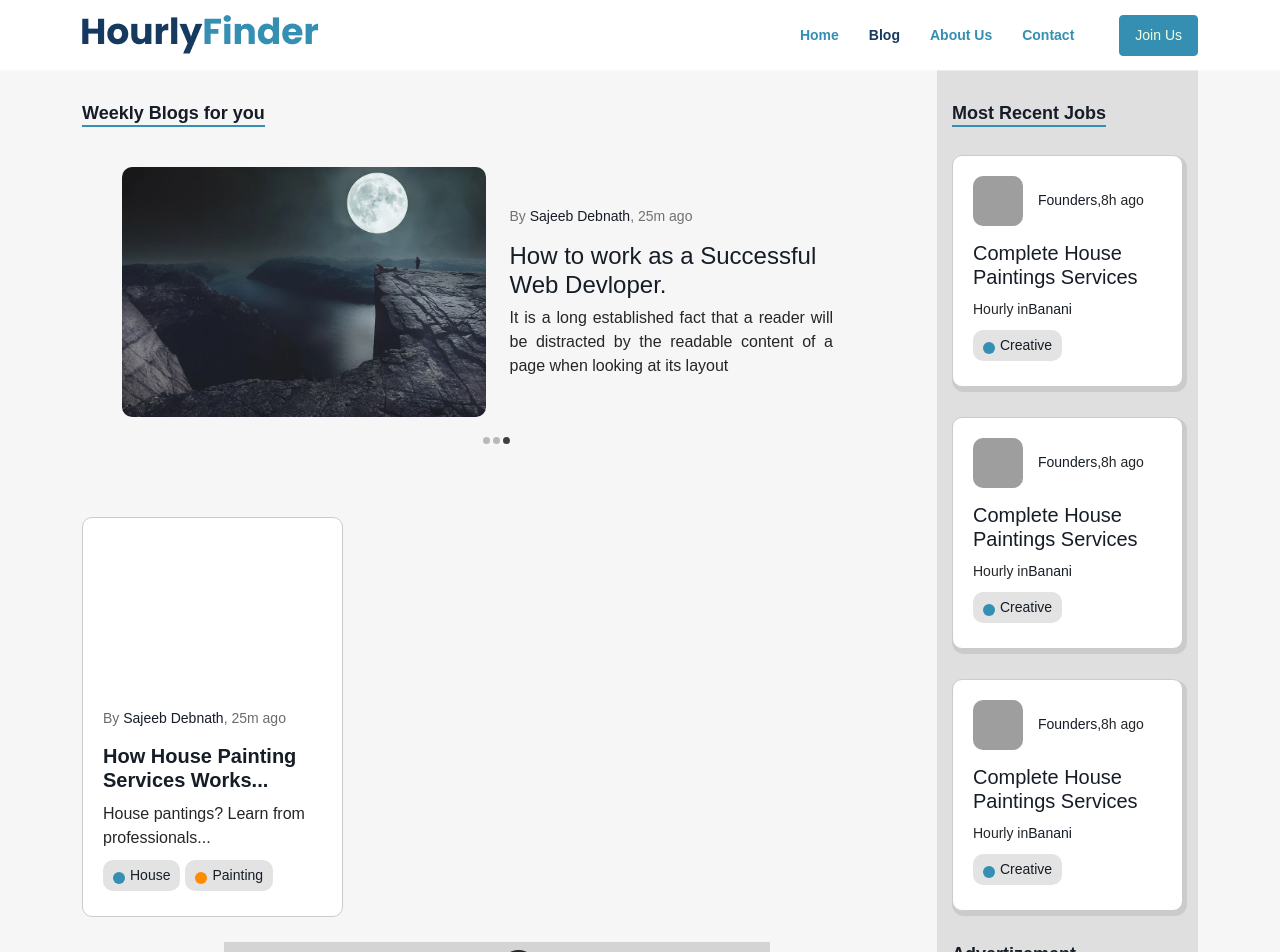
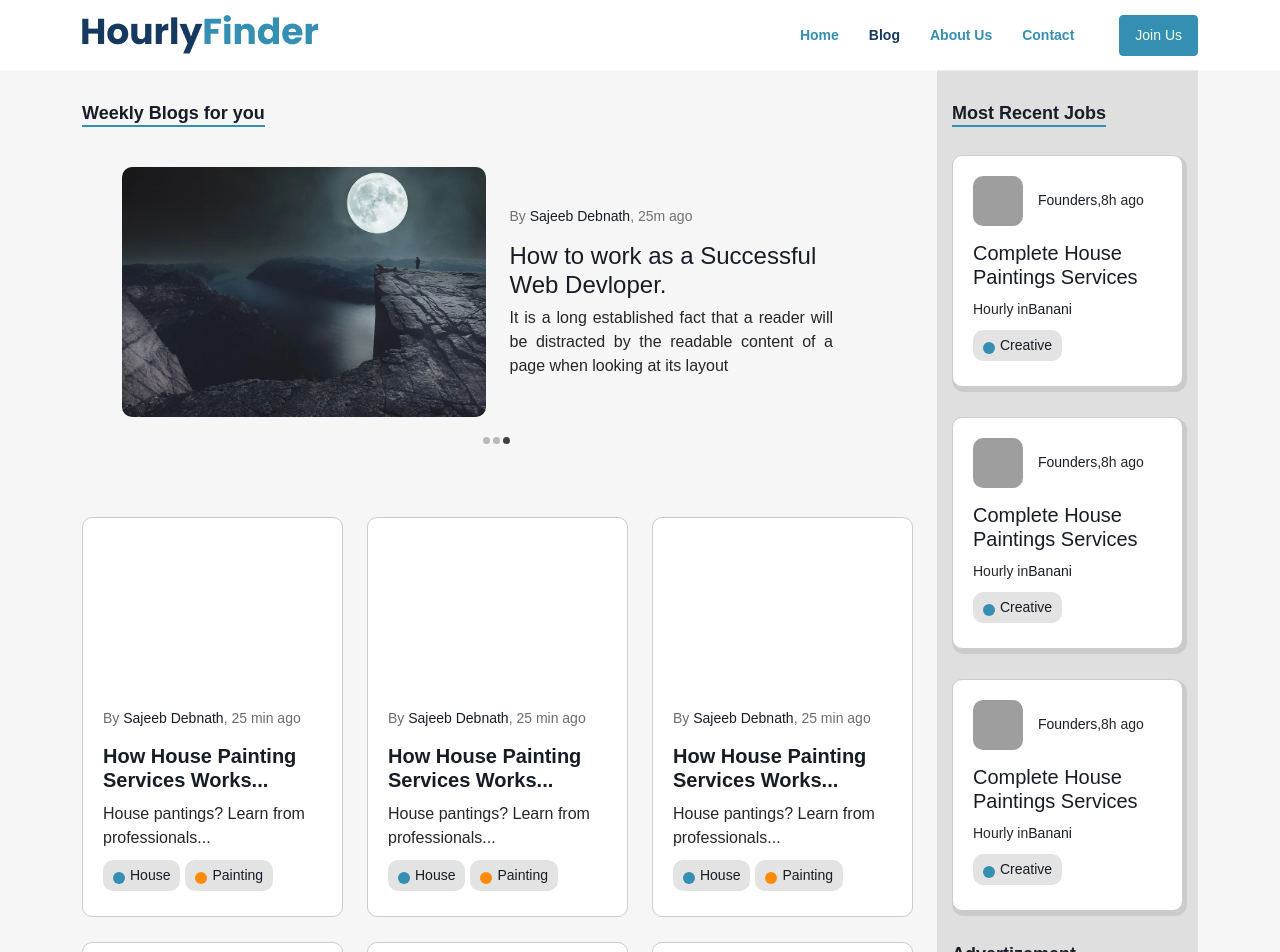
Before and after one commit to Rashed360/hourly-finder, a React (Create React App) app: page /blogs in a window 1280 px wide. Shown: the top 952 px of the page. Built offline with nearby package versions, Linux system fonts and the light colour scheme; grey boxes are pictures that could not be loaded.

Commit message:
Fix Boostrap Class on BlogBlock and dynamic all blog card in blog page

```diff
--- a/src/components/blogs/Blogs.js
+++ b/src/components/blogs/Blogs.js
@@ -1,5 +1,5 @@
 import { Link } from 'react-router-dom'
-import BlogSlider from './blogSliderSection/BlogSlider'
+import AllBlog from './allBlogSection/AllBlog'
 
 const Blogs = () => {
 	return (
@@ -8,81 +8,9 @@ const Blogs = () => {
 			<div className='all-blog-area mt-70'>
 				<div className='container'>
 					<div className='row'>
-						<div className='col-lg-9'>
-							<div className='blog-contents'>
-								<div className='row mb-40'>
-									<div className='col-lg-12'>
-										<div className='section-title'>
-											<h3>Weekly Blogs for you</h3>
-										</div>
-									</div>
-								</div>
-
-								{/* Blog Slider Start  */}
-								<BlogSlider></BlogSlider>
-								{/* Blog Slider Start  */}
-
-								<div className='row mt-70 '>
-									<div className='col-lg-4'>
-										<div className='blog-item'>
-											<div className='blog-bg'></div>
-											<div className='blog-content'>
-												<div className='blog-author-time'>
-													<p>
-														By{' '}
-														<span className='author'>
-															<Link to=''>Sajeeb Debnath</Link>
-														</span>
-														, <span>25m ago</span>
-													</p>
-												</div>
-												<div className='blog-text'>
-													<h3>
-														<Link to=''>How House Painting Services Works...</Link>
-													</h3>
-													<p>House pantings? Learn from professionals...</p>
-												</div>
-												<div className='blog-keyword'>
-													<Link to='' className='blog-tag'>
-														<div className='house'></div> House
-													</Link>
-													<Link to='' className='blog-tag'>
-														<div className='painting'></div> Painting
-													</Link>
-												</div>
-											</div>
-										</div>
-									</div>
-								</div>
-								<div className='row'>
-									<div className='col-lg-8 offset-lg-2'>
-										<div className='pagination-wrapper'>
-											<Link to='' className='page'>
-												{' '}
-												<span
-													className='iconify'
-													data-icon='codicon:arrow-left'
-												></span>{' '}
-												Prev
-											</Link>
-											<Link to=''>1</Link>
-											<Link to=''>2</Link>
-											<Link to='' className='active'>
-												3
-											</Link>
-											<Link to=''>4</Link>
-											<Link to='' className='page next'>
-												Next{' '}
-												<span
-													className='iconify'
-													data-icon='codicon:arrow-right'
-												></span>
-											</Link>
-										</div>
-									</div>
-								</div>
-							</div>
-						</div>
+					{/* <!-- ====================All Blog Start ==================== --> */}
+						<AllBlog></AllBlog>
+					{/* <!-- ===================All Blog End ==================== --> */}
 						<div className='col-lg-3'>
 							<div className='side-bar-right'>
 								<div className='section-title mb-30'>
--- /dev/null
+++ b/src/components/blogs/allBlogSection/AllBlog.js
@@ -0,0 +1,175 @@
+import React from 'react';
+import { Link } from 'react-router-dom';
+import BlogSlider from "../blogSliderSection/BlogSlider"
+import BlogBlock from '../../commonComponents/commonBlock/blogBlock/BlogBlock';
+
+const AllBlog = () => {
+
+    const blogContents = [
+        {
+            author : "Sajeeb Debnath",
+            author_id : "1",
+            title : "How House Painting Services Works...",
+            description : "House pantings? Learn from professionals...",
+            time :"25 min ago",
+            tags : [
+                {
+                    name : "House",
+                    color : "house"
+                },
+                {
+                    name : "Painting",
+                    color : "painting"
+                },
+
+            ]
+        },
+        {
+            author : "Sajeeb Debnath",
+            author_id : "2",
+            title : "How House Painting Services Works...",
+            description : "House pantings? Learn from professionals...",
+            time :"25 min ago",
+            tags : [
+                {
+                    name : "House",
+                    color : "house"
+                },
+                {
+                    name : "Painting",
+                    color : "painting"
+                }
+            ]
+        },
+        {
+            author : "Sajeeb Debnath",
+            author_id : "3",
+            title : "How House Painting Services Works...",
+            description : "House pantings? Learn from professionals...",
+            time :"25 min ago",
+            tags : [
+                {
+                    name : "House",
+                    color : "house"
+                },
+                {
+                    name : "Painting",
+                    color : "painting"
+                }
+            ]
+        },
+        {
+            author : "Sajeeb Debnath",
+            author_id : "3",
+            title : "How House Painting Services Works...",
+            description : "House pantings? Learn from professionals...",
+            time :"25 min ago",
+            tags : [
+                {
+                    name : "House",
+                    color : "house"
+                },
+                {
+                    name : "Painting",
+                    color : "painting"
+                }
+            ]
+        },
+        {
+            author : "Sajeeb Debnath",
+            author_id : "3",
+            title : "How House Painting Services Works...",
+            description : "House pantings? Learn from professionals...",
+            time :"25 min ago",
+            tags : [
+                {
+                    name : "House",
+                    color : "house"
+                },
+                {
+                    name : "Painting",
+                    color : "painting"
+                }
+            ]
+        },
+        {
+            author : "Sajeeb Debnath",
+            author_id : "4",
+            title : "How House Painting Services Works...",
+            description : "House pantings? Learn from professionals...",
+            time :"25 min ago",
+            tags : [
+                {
+                    name : "House",
+                    color : "house"
+                },
+                {
+                    name : "Painting",
+                    color : "painting"
+                }
+            ]
+        }
+    ]
+
+    return (
+        <div className='col-lg-9'>
+        <div className='blog-contents'>
+            <div className='row mb-40'>
+                <div className='col-lg-12'>
+                    <div className='section-title'>
+                        <h3>Weekly Blogs for you</h3>
+                    </div>
+                </div>
+            </div>
+
+            {/* Blog Slider Start  */}
+            <BlogSlider></BlogSlider>
+            {/* Blog Slider Start  */}
+
+            <div className='row mt-70 '>
+                {/* All Blog Start  */}
+                    {
+                        blogContents.map(blog => {
+                            return (
+                                <div className='col-lg-4'>
+                                    <BlogBlock blog={blog} />
+                                </div>
+                            )
+                        })
+                    }
+                {/* All Blog End  */}
+
+            </div>
+            <div className='row'>
+                <div className='col-lg-8 offset-lg-2'>
+                    <div className='pagination-wrapper'>
+                        <Link to='' className='page'>
+                            {' '}
+                            <span
+                                className='iconify'
+                                data-icon='codicon:arrow-left'
+                            ></span>{' '}
+                            Prev
+                        </Link>
+                        <Link to=''>1</Link>
+                        <Link to=''>2</Link>
+                        <Link to='' className='active'>
+                            3
+                        </Link>
+                        <Link to=''>4</Link>
+                        <Link to='' className='page next'>
+                            Next{' '}
+                            <span
+                                className='iconify'
+                                data-icon='codicon:arrow-right'
+                            ></span>
+                        </Link>
+                    </div>
+                </div>
+            </div>
+        </div>
+    </div>
+    );
+};
+
+export default AllBlog;
--- a/src/components/commonComponents/commonBlock/blogBlock/BlogBlock.js
+++ b/src/components/commonComponents/commonBlock/blogBlock/BlogBlock.js
@@ -5,7 +5,6 @@ import Tags from '../../tagElement/Tags'
 const BlogBlock = ({blog}) => {
 	const {author, title, description, time, tags, author_id} = blog
 	return (
-		<div class='col-lg-3'>
 		<div class='blog-item'>
 			<div class='blog-bg'></div>
 			<div class='blog-content'>
@@ -27,7 +26,6 @@ const BlogBlock = ({blog}) => {
 				<Tags tags={tags} />
 			</div>
 		</div>
-		</div>
 	)
 }
 
--- a/src/components/home/blogSection/BlogSection.js
+++ b/src/components/home/blogSection/BlogSection.js
@@ -76,14 +76,23 @@ const BlogSection = () => {
         }
     ]
 
-    const blogs = blogContents.map(blog => <BlogBlock blog={blog} /> )
+
 
     return (
         <div class='latest-blog-area section-padding'>
             <div class='container'>
                 <SectionTitle title="Latest Blog Posts" subTitle="All Blogs" subLink="#" />
                 <div class='row pt-40'>
-                    {blogs}
+                    {
+                        blogContents.map(blog => {
+                            return(
+                                <div class='col-lg-3'>
+                                    <BlogBlock blog={blog} />
+                                </div>
+                            );
+                        } )
+
+                    }
                 </div>
             </div>
         </div>
```
Lines whose indentation alone changed are shown as unchanged.
